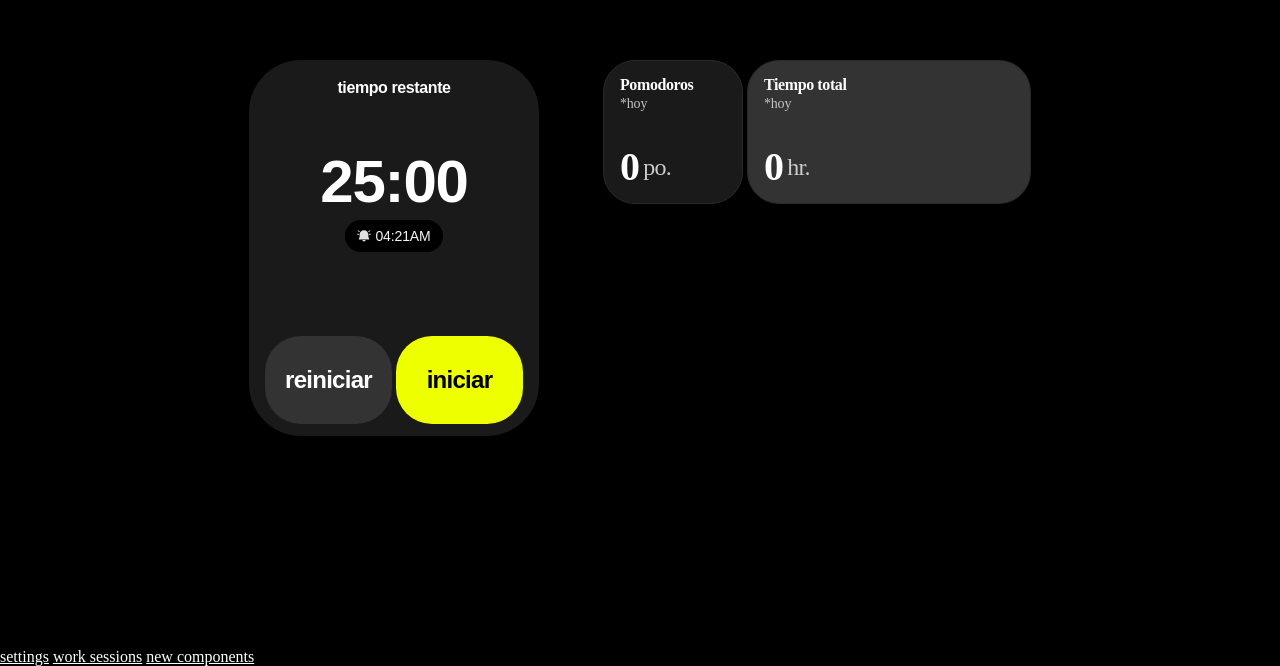
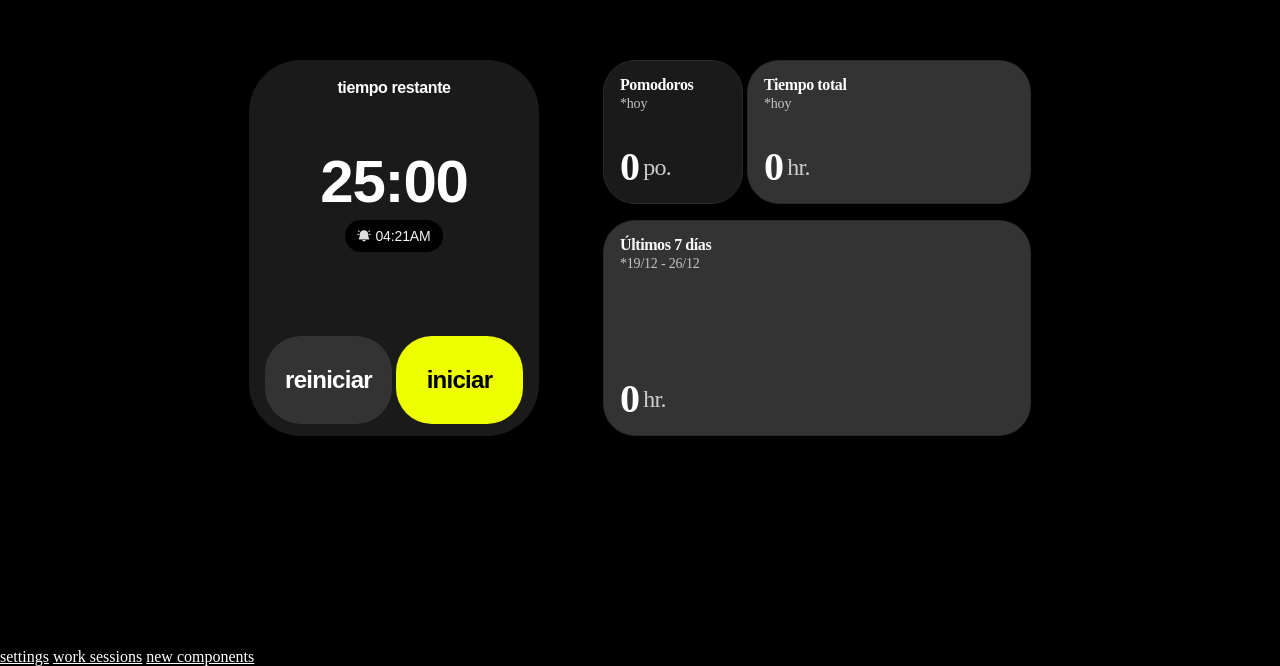
Before and after one commit to MrBryanBell/pomodoro-tracker, a SvelteKit app: page / in a window 1280 px wide. Shown: the part 152-818 px from the top of the page. Built offline with nearby package versions, Linux system fonts and the light colour scheme.

Commit message:
feat: :sparkles: New Widget: Total time from last 7 days.

```diff
--- a/src/lib/models/classes/custom-stores/work-sessions.ts
+++ b/src/lib/models/classes/custom-stores/work-sessions.ts
@@ -35,6 +35,18 @@ export class WorkSessions {
 		});
 	}
 
+	get totalTimeFromLast7Days$() {
+		return derived(this, (workSessions) => {
+			const timeInMinutes = workSessions.reduce((acc, session) => {
+				return acc + session.durationInMinutes;
+			}, 0);
+
+			const timeInHours = timeInMinutes / 60;
+
+			return Math.floor(timeInHours * 10) / 10;
+		});
+	}
+
 	add(workSessionObject: WorkSessionObject) {
 		const newWorkSession = new WorkSession(workSessionObject);
 		this.update((sessions) => [...sessions, newWorkSession]);
--- a/src/routes/+page.svelte
+++ b/src/routes/+page.svelte
@@ -5,7 +5,8 @@
 	import { workSessions } from '$lib/store/work-sessions';
 
 	const allWorkSessionsToday = workSessions.allFromToday$;
-	const totalTimeInHours = workSessions.totalTimeFromTodayInHours$;
+	const totalTimeFromToday = workSessions.totalTimeFromTodayInHours$;
+	const totalTimeFromLast7Days = workSessions.totalTimeFromLast7Days$;
 </script>
 
 <main>
@@ -15,7 +16,10 @@
 			<Value unit="po">{$allWorkSessionsToday.length}</Value>
 		</Widget>
 		<Widget name="Tiempo total" annotation="hoy" primary gridArea="tiempo">
-			<Value unit="hr">{$totalTimeInHours}</Value>
+			<Value unit="hr">{$totalTimeFromToday}</Value>
+		</Widget>
+		<Widget name="Últimos 7 días" annotation="19/12 - 26/12" primary gridArea="last-7-days">
+			<Value unit="hr">{$totalTimeFromLast7Days}</Value>
 		</Widget>
 	</section>
 </main>
@@ -37,9 +41,12 @@
 	section {
 		display: grid;
 		grid-template-columns: repeat(3, 140px);
-		grid-auto-rows: 144px;
-		gap: 4px;
+		grid-template-rows: 144px 216px;
+		column-gap: 4px;
+		row-gap: 16px;
 
-		grid-template-areas: 'pomodoros tiempo tiempo';
+		grid-template-areas:
+			'pomodoros tiempo tiempo'
+			'last-7-days last-7-days last-7-days';
 	}
 </style>
```
